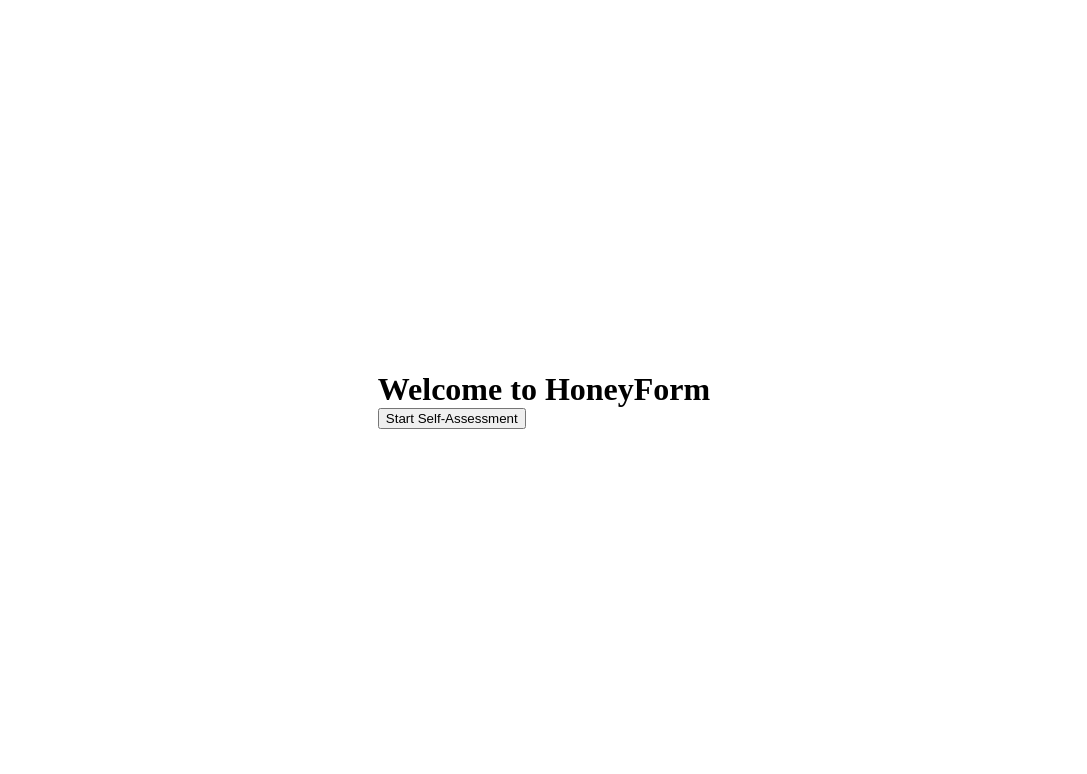
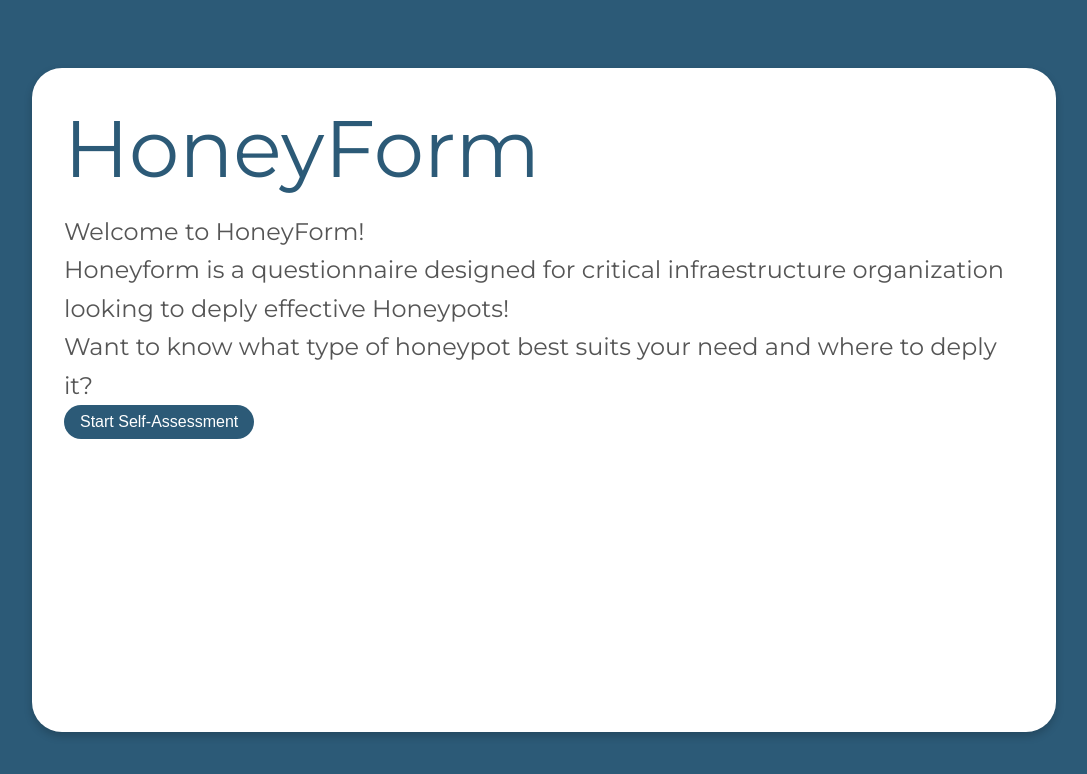
Before and after one commit to KarenSequera/TFG, a React (Vite) app in the folder TFG/: page / in a window 1280 px wide. Shown: the top 774 px of the page, without its empty margins (96-1183 px from the left). Built offline with nearby package versions, Linux system fonts and the light colour scheme.

Commit message:
started playing with css

```diff
--- a/TFG/src/App.jsx
+++ b/TFG/src/App.jsx
@@ -1,6 +1,8 @@
 import { useState } from 'react'
 import { parseHoneypots, parseQuestions } from './utils/dataParser';
 import Questionnaire from './components/questionnaire';
+import './styles/App.css';
+
 /**
  * The main application component for the HoneyForm questionnaire.
  */
@@ -85,7 +87,6 @@
   return (
     <div
       style={{
-        maxWidth: "800px",
         display: "flex",
         flexDirection: "column",
         gap: "2rem",
@@ -103,11 +104,20 @@
     }
 
     {stage === 'intro' && (
-      <div>
-        <h1>Welcome to HoneyForm </h1>
-        <div>
-          <button onClick={handleIntro}>Start Self-Assessment</button>
-        </div>
+      <div className="intro-stage">
+          <div className="intro-content">
+            <h1>HoneyForm</h1>
+            <p>Welcome to HoneyForm!</p>
+
+            <p>Honeyform is a questionnaire designed for critical infraestructure organization looking to deply effective Honeypots!</p>
+
+            <p>Want to know what type of honeypot best suits your need and where to deply it?</p>
+            <div>
+                <button className="intro-button" onClick={handleIntro}>
+                  Start Self-Assessment
+                </button>
+            </div>
+          </div>
       </div>
     )}
 
--- /dev/null
+++ b/TFG/src/styles/App.css
@@ -0,0 +1,60 @@
+@import url('https://fonts.googleapis.com/css2?family=Montserrat:wght@200;400;700&display=swap');
+
+/* General styles for the intro stage */
+html, body {
+    height: 100%;
+    margin: 0;
+}
+
+.intro-stage {
+    background-color: #2c5a77; /* Blue background */
+    width: 100%;
+    height: 100%;
+    display: flex;
+    align-items: center;
+    justify-content: center;
+    font-family:'Montserrat';
+    font-weight: 200;
+
+}
+
+/* Styles for the white square */
+.intro-content {
+    width: 75%;
+    height: 75%;
+    background-color: white;
+    padding: 2rem;
+    border-radius: 30px;
+    box-shadow: 0 4px 8px rgba(0, 0, 0, 0.2);
+    text-align: left;
+}
+
+.intro-content h1 {
+    font-size: 5rem; /* Adjust the size of the heading */
+    font-weight: 400; /* Set the desired font weight */
+    color: #2c5a77; /* Change the color */
+    margin-bottom: 1rem; /* Add spacing below the heading */
+}
+
+.intro-content p {
+    font-size: 1.5rem; /* Adjust the size of the paragraph */
+    font-weight: 400; /* Set the desired font weight */
+    color: #555; /* Change the color */
+    line-height: 1.6; /* Adjust line spacing */
+    margin: 0; /* Remove default margin */
+}
+
+/* Button styles */
+.intro-button {
+    padding: 0.5rem 1rem;
+    font-size: 1rem;
+    background-color: #2c5a77;
+    color: white;
+    border: none;
+    border-radius: 30px;
+    cursor: pointer;
+}
+
+.intro-button:hover {
+    background-color: #63acd8; /* Darker blue on hover */
+}
```
